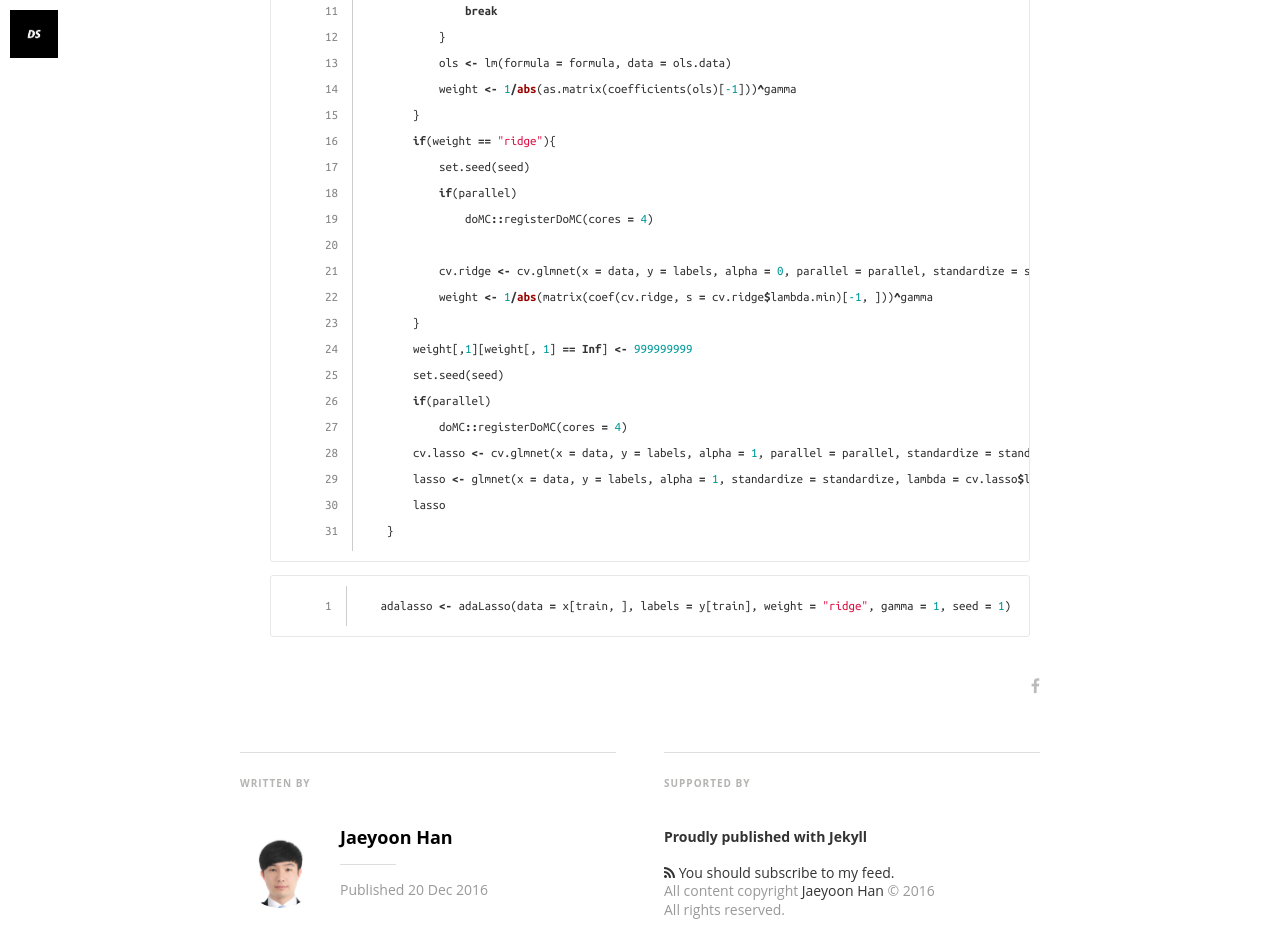
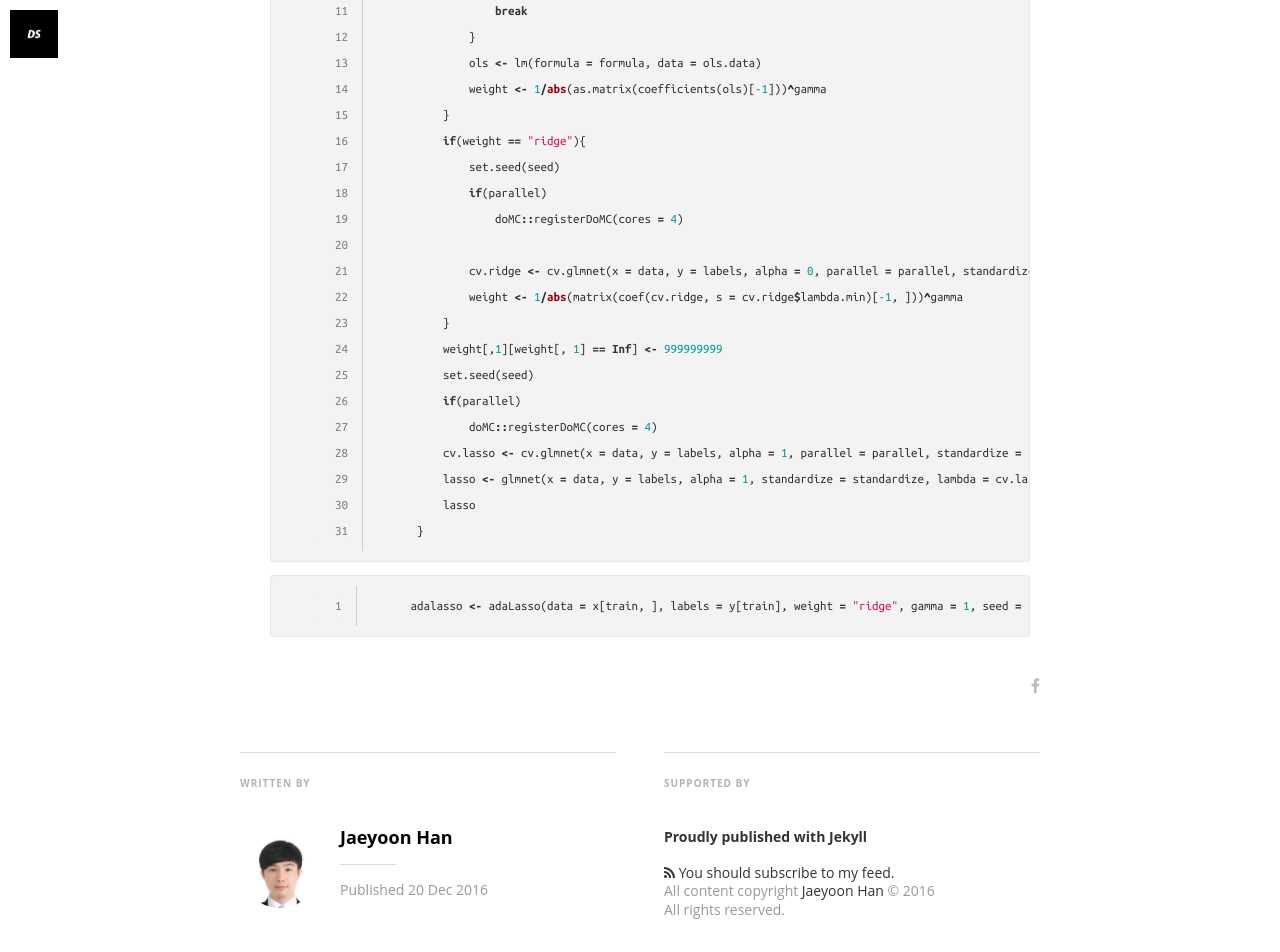
Before and after one commit to otzslayer/deprecated-blog, a Jekyll site: the page built from _posts/machine_learning/2016-12-20-adaptive-lasso.md, in a window 1280 px wide and 1400 px high, scrolled down 6653 px. Shown: the top 952 px of the window. Built offline with Jekyll 4.4.1, drawn with Linux system fonts in a browser that asks for light colours; nearby versions of some CDN libraries; some web fonts are replaced; library files that are not in the unit come from our copies; formulas are drawn with MathJax 3.

Commit message:
CSS Modified

```diff
--- a/_sass/_syntax-highlighting.scss
+++ b/_sass/_syntax-highlighting.scss
@@ -90,6 +90,7 @@
   pre.lineno {
     border: none;
     @include opacity(0.6);
+    margin-left: 0px;
   }
 
   .lineno {
--- a/css/main.sass
+++ b/css/main.sass
@@ -655,12 +655,11 @@ pre
   margin-left: 30px
   margin-right: 10px
   margin-top: 0px
-  // padding: 10px 10px
-  padding-left: 0px
+  padding-left: 20px
   overflow-x: auto
   border: 1px solid #e8e8e8
   border-radius: 3px
-  // background-color: #f9f9f9
+  background-color: #f3f3f3
   line-height: 2em
   > code
     border: 0
@@ -671,3 +670,7 @@ table[style = "border-spacing: 0"]
   margin-top: 0px
   margin-bottom: 0px
   margin-left: 0px
+
+pre
+  > code[class = "language-r"]
+    padding-left: 0px
```
